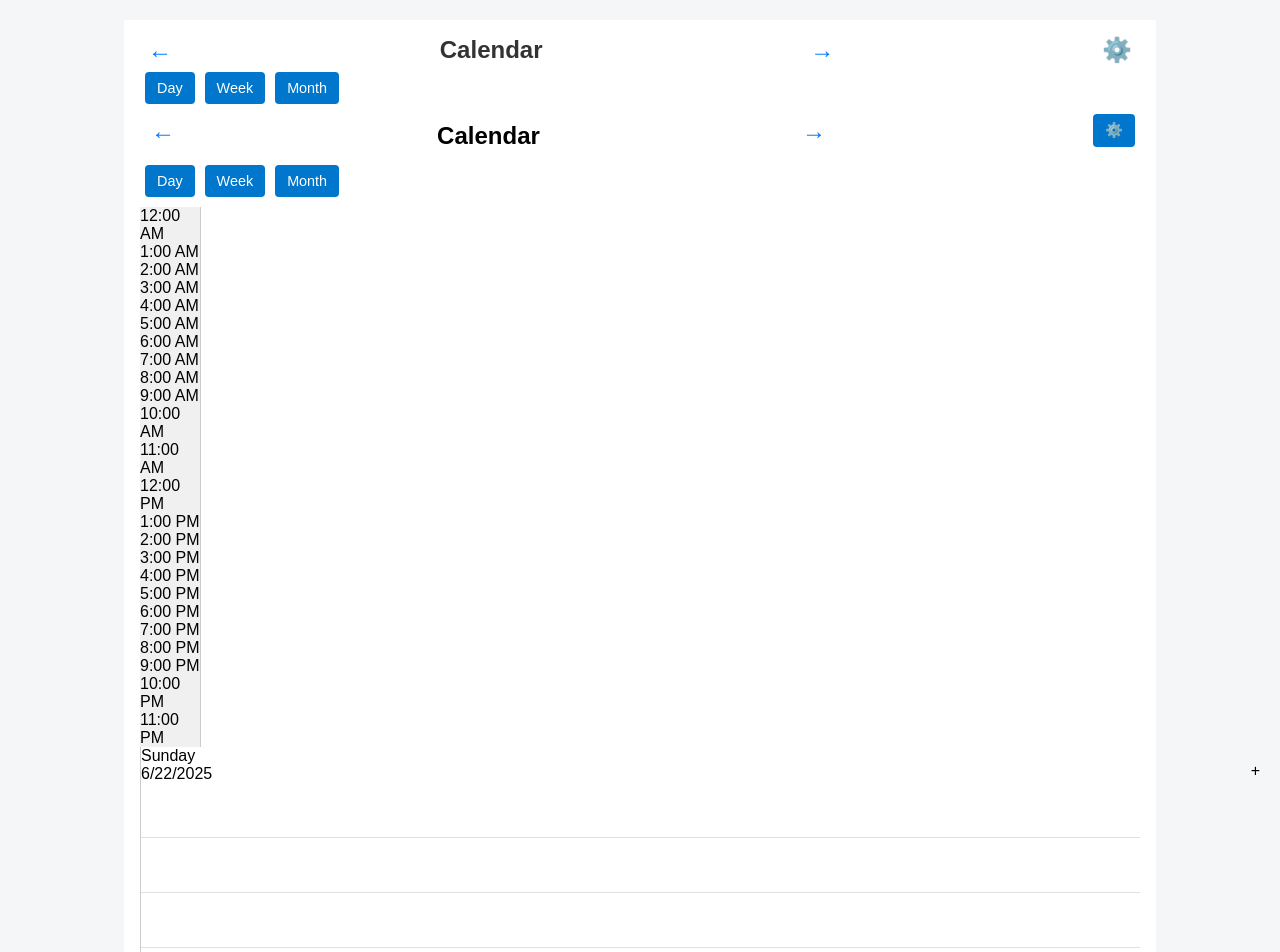
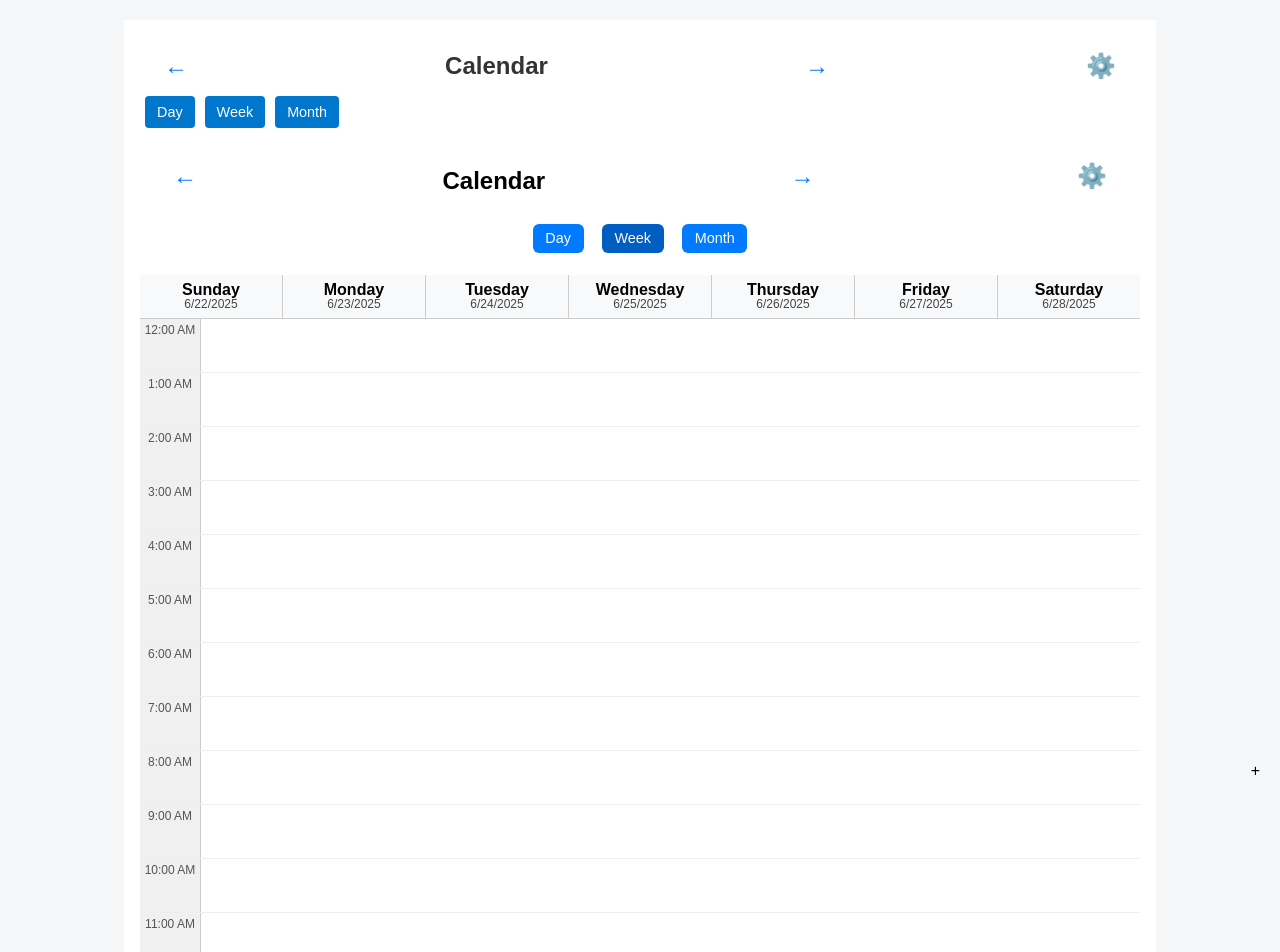
Before and after one commit to JMaraglia/crumb-v3, a React (Vite) app: page /calendar in a window 1280 px wide. Shown: the top 952 px of the page. Built offline with nearby package versions, Linux system fonts and the light colour scheme.

Commit message:
MOCK MATCH WEKVIEW?

```diff
--- a/src/WeekView.css
+++ b/src/WeekView.css
@@ -1,36 +1,20 @@
-/* --- CalendarPage.css (Updated for WeekView.jsx) --- */
+/* --- WeekView.css (Cleaned to match mock) --- */
 
-.calendar-container {
-  padding: 1rem;
+.week-view {
+  display: flex;
+  flex-direction: column;
   font-family: sans-serif;
-  max-width: 1000px;
-  margin: 0 auto;
   background-color: #fff;
+  width: 100%;
+  overflow-x: auto;
 }
 
-/* Header Row: Back, Title + Arrows, Gear */
+/* Header Bar */
 .calendar-header {
   display: flex;
   justify-content: space-between;
   align-items: center;
-  margin-bottom: 0.5rem;
-  flex-wrap: wrap;
-}
-
-.calendar-back {
-  display: flex;
-  align-items: center;
-  font-size: 1rem;
-  color: #007bff;
-  cursor: pointer;
-}
-
-.calendar-center {
-  display: flex;
-  align-items: center;
-  gap: 0.5rem;
-  justify-content: center;
-  flex-grow: 1;
+  padding: 1rem 1rem 0.5rem;
 }
 
 .calendar-title {
@@ -39,60 +23,32 @@
   margin: 0;
 }
 
-.calendar-nav-arrow {
+.nav-arrow {
+  font-size: 1.5rem;
   color: #007bff;
-  font-size: 1.5rem;
+  background: none;
+  border: none;
   cursor: pointer;
   user-select: none;
+}
+
+.settings-icon {
+  font-size: 1.5rem;
+  color: #007bff;
   background: none;
   border: none;
-  padding: 0;
-  display: flex;
-  align-items: center;
-}
-
-.calendar-gear {
-  font-size: 1.5rem;
-  color: #007bff;
   cursor: pointer;
 }
 
-.gear-menu {
-  position: relative;
-  margin-left: auto;
-}
-
-.gear-options {
-  position: absolute;
-  top: 28px;
-  right: 0;
-  background-color: white;
-  border: 1px solid #ccc;
-  border-radius: 4px;
-  z-index: 100;
-  box-shadow: 0 2px 6px rgba(0,0,0,0.15);
-}
-
-.gear-options div {
-  padding: 8px 12px;
-  cursor: pointer;
-  font-size: 0.9rem;
-}
-
-.gear-options div:hover {
-  background-color: #f5f5f5;
-}
-
-/* View Buttons (Day / Week / Month) */
-.calendar-view-buttons {
+/* View Switch Buttons */
+.view-switcher {
   display: flex;
   justify-content: center;
   gap: 0.5rem;
-  margin-bottom: 1rem;
-  flex-wrap: wrap;
+  margin-bottom: 0.75rem;
 }
 
-.calendar-view-buttons button {
+.view-switcher button {
   background-color: #007bff;
   color: white;
   border: none;
@@ -102,209 +58,72 @@
   cursor: pointer;
 }
 
-/* Grid Structure for WeekView */
-.week-view {
+.view-switcher button.active {
+  background-color: #005dc1;
+}
+
+/* Grid Layout */
+.calendar-grid {
   display: flex;
   flex-direction: column;
-  width: 100%;
   overflow-x: auto;
-  font-family: sans-serif;
-  background-color: #fff;
 }
 
-.week-back-nav {
-  display: flex;
-  align-items: center;
-  padding: 12px 16px 4px;
-  font-size: 1.1rem;
-}
-
-.back-text {
-  margin-left: 4px;
-  font-weight: 500;
-  font-size: 1.1rem;
-  color: #007bff;
-  cursor: pointer;
-}
-
-.back-text:hover,
-.nav-arrow:hover {
-  text-decoration: underline;
-}
-
-.nav-arrow {
-  color: #007bff;
-  font-size: 1.5rem;
-  font-weight: bold;
-  cursor: pointer;
-  user-select: none;
-  background: none;
-  border: none;
-  padding: 0 6px;
-}
-
-.week-header {
+/* Day Headers Row */
+.day-headers {
   display: flex;
   background-color: #f8f9fa;
   border-bottom: 1px solid #ccc;
-  position: sticky;
-  top: 0;
-  z-index: 10;
-  overflow-x: auto;
 }
 
-.time-column-header {
-  width: 60px;
-  background-color: #f0f0f0;
-  border-right: 1px solid #ccc;
-  display: flex;
-  align-items: center;
-  justify-content: center;
-  font-size: 0.75rem;
-  color: #555;
-}
-
-.day-column-header {
+.day-header {
   flex: 1;
+  min-width: 120px;
   text-align: center;
   padding: 6px 0;
   border-left: 1px solid #ccc;
-  font-size: 0.9rem;
-  white-space: nowrap;
   display: flex;
   flex-direction: column;
-  align-items: center;
   justify-content: center;
   line-height: 1.1;
-  min-width: 120px;
+  font-size: 0.9rem;
 }
 
-.day-column-header > div:first-child {
+.day-header:first-child {
+  border-left: none;
+}
+
+.day-header > div:first-child {
   font-weight: bold;
   font-size: 1rem;
 }
 
-.day-column-header > div:last-child {
+.day-header > div:last-child {
   font-size: 0.75rem;
   font-weight: normal;
   color: #444;
 }
 
-.week-body {
+/* Time Grid Row Layout */
+.time-grid {
   display: flex;
-  height: 600px;
-  overflow-x: auto;
+  flex-direction: column;
 }
 
-.time-column {
+.time-row {
   display: flex;
-  flex-direction: column;
+  border-bottom: 1px solid #eee;
+}
+
+.time-label {
   width: 60px;
   background-color: #f0f0f0;
+  text-align: center;
+  font-size: 0.75rem;
+  padding-top: 4px;
+  color: #555;
   border-right: 1px solid #ccc;
   flex-shrink: 0;
 }
 
-.time-slot {
-  height: 50px;
-  display: flex;
-  align-items: flex-start;
-  justify-content: center;
-  padding-top: 4px;
-  font-size: 0.8rem;
-  color: #555;
-  border-bottom: 1px solid #e0e0e0;
-}
-
-.day-column {
-  flex: 1;
-  display: flex;
-  flex-direction: column;
-  border-left: 1px solid #ccc;
-  position: relative;
-  min-width: 120px;
-  flex-shrink: 0;
-}
-
-.calendar-cell {
-  height: 50px;
-  border-bottom: 1px solid #eee;
-  border-right: 1px solid #f3f3f3;
-  position: relative;
-  padding: 2px;
-  overflow: hidden;
-  cursor: pointer;
-}
-
-.event-entry {
-  position: absolute;
-  left: 2px;
-  right: 2px;
-  border-radius: 12px;
-  padding: 6px 10px;
-  margin-bottom: 2px;
-  font-size: 0.75rem;
-  cursor: pointer;
-  box-shadow: 0 2px 4px rgba(0, 0, 0, 0.1);
-  background-color: #007bff;
-  color: white;
-  white-space: nowrap;
-  overflow: hidden;
-  text-overflow: ellipsis;
-  line-height: 1.2;
-}
-
-/* Modal Overlay */
-.modal-overlay {
-  position: fixed;
-  top: 0;
-  left: 0;
-  width: 100%;
-  height: 100%;
-  background: rgba(0, 0, 0, 0.4);
-  display: flex;
-  align-items: center;
-  justify-content: center;
-  z-index: 999;
-}
-
-.modal {
-  background: white;
-  padding: 1rem;
-  border-radius: 12px;
-  max-width: 400px;
-  width: 90%;
-  box-shadow: 0 4px 20px rgba(0, 0, 0, 0.2);
-}
-
-.modal h3 {
-  margin-top: 0;
-}
-
-.modal input,
-.modal textarea {
-  width: 100%;
-  margin-top: 0.5rem;
-  margin-bottom: 1rem;
-  padding: 0.5rem;
-  font-size: 1rem;
-  border-radius: 6px;
-  border: 1px solid #ccc;
-  resize: vertical;
-}
-
-.modal-actions {
-  display: flex;
-  justify-content: flex-end;
-  gap: 0.5rem;
-}
-
-.modal-actions button {
-  background-color: #007aff;
-  color: white;
-  border: none;
-  padding: 0.4rem 0.8rem;
-  border-radius: 8px;
-  cursor: pointer;
-  font-size: 1rem;
-}
+.time-slot
--- a/src/WeekView.jsx
+++ b/src/WeekView.jsx
@@ -6,46 +6,57 @@ function WeekView() {
 
   const handlePrev = () => {
     const newDate = new Date(currentDate);
-    newDate.setDate(currentDate.getDate() - 1);
+    newDate.setDate(currentDate.getDate() - 7);
     setCurrentDate(newDate);
   };
 
   const handleNext = () => {
     const newDate = new Date(currentDate);
-    newDate.setDate(currentDate.getDate() + 1);
+    newDate.setDate(currentDate.getDate() + 7);
     setCurrentDate(newDate);
   };
 
-  const renderDays = () => {
-    const days = [];
-    const baseDate = new Date(currentDate);
-    baseDate.setDate(baseDate.getDate() - baseDate.getDay()); // start at Sunday
+  const renderDayHeaders = () => {
+    const headers = [];
+    const startDate = new Date(currentDate);
+    startDate.setDate(startDate.getDate() - startDate.getDay()); // start at Sunday
 
     for (let i = 0; i < 7; i++) {
-      const date = new Date(baseDate);
-      date.setDate(baseDate.getDate() + i);
-      days.push(
-        <div key={i} className="day-column">
-          <div className="day-header">
-            <div>{date.toLocaleDateString('en-US', { weekday: 'long' })}</div>
-            <div>{date.toLocaleDateString()}</div>
-          </div>
-          <div className="day-body">
-            {[...Array(24)].map((_, hour) => (
-              <div key={hour} className="time-slot">
-                {/* empty slot */}
-              </div>
-            ))}
-          </div>
+      const date = new Date(startDate);
+      date.setDate(startDate.getDate() + i);
+      headers.push(
+        <div key={i} className="day-header">
+          <div>{date.toLocaleDateString('en-US', { weekday: 'long' })}</div>
+          <div>{date.toLocaleDateString()}</div>
         </div>
       );
     }
-    return days;
+    return headers;
+  };
+
+  const renderTimeGrid = () => {
+    const rows = [];
+
+    for (let hour = 0; hour < 24; hour++) {
+      const row = (
+        <div key={hour} className="time-row">
+          <div className="time-label">
+            {`${hour === 0 ? 12 : hour > 12 ? hour - 12 : hour}:00 ${hour < 12 ? 'AM' : 'PM'}`}
+          </div>
+          {[...Array(7)].map((_, dayIndex) => (
+            <div key={dayIndex} className="time-slot" />
+          ))}
+        </div>
+      );
+      rows.push(row);
+    }
+
+    return rows;
   };
 
   return (
     <div className="week-view">
-      {/* Header Bar */}
+      {/* Top Nav */}
       <div className="calendar-header">
         <button onClick={handlePrev} className="nav-arrow">←</button>
         <h2 className="calendar-title">Calendar</h2>
@@ -53,23 +64,18 @@ function WeekView() {
         <button className="settings-icon">⚙️</button>
       </div>
 
-      {/* View Switcher */}
+      {/* View Switch */}
       <div className="view-switcher">
         <button>Day</button>
         <button className="active">Week</button>
         <button>Month</button>
       </div>
 
-      {/* Time Labels + Days */}
+      {/* Week Grid */}
       <div className="calendar-grid">
-        <div className="time-column">
-          {[...Array(24)].map((_, hour) => (
-            <div key={hour} className="time-label">
-              {`${hour === 0 ? 12 : hour > 12 ? hour - 12 : hour}:00 ${hour < 12 ? 'AM' : 'PM'}`}
-            </div>
-          ))}
-        </div>
-        <div className="days-container">{renderDays()}</div>
+        <div className="time-column-spacer" />
+        <div className="day-headers">{renderDayHeaders()}</div>
+        <div className="time-grid">{renderTimeGrid()}</div>
       </div>
     </div>
   );
```
